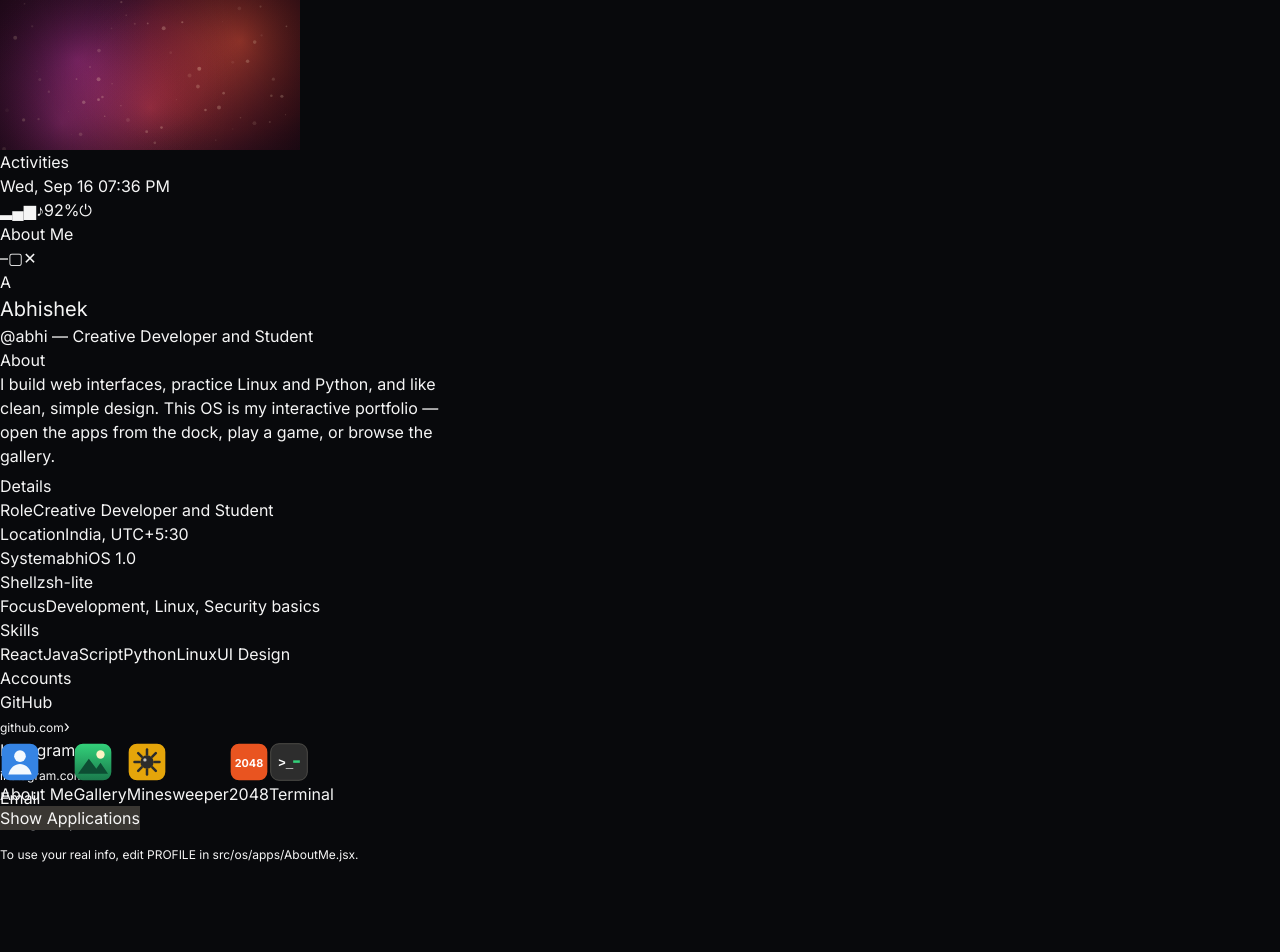
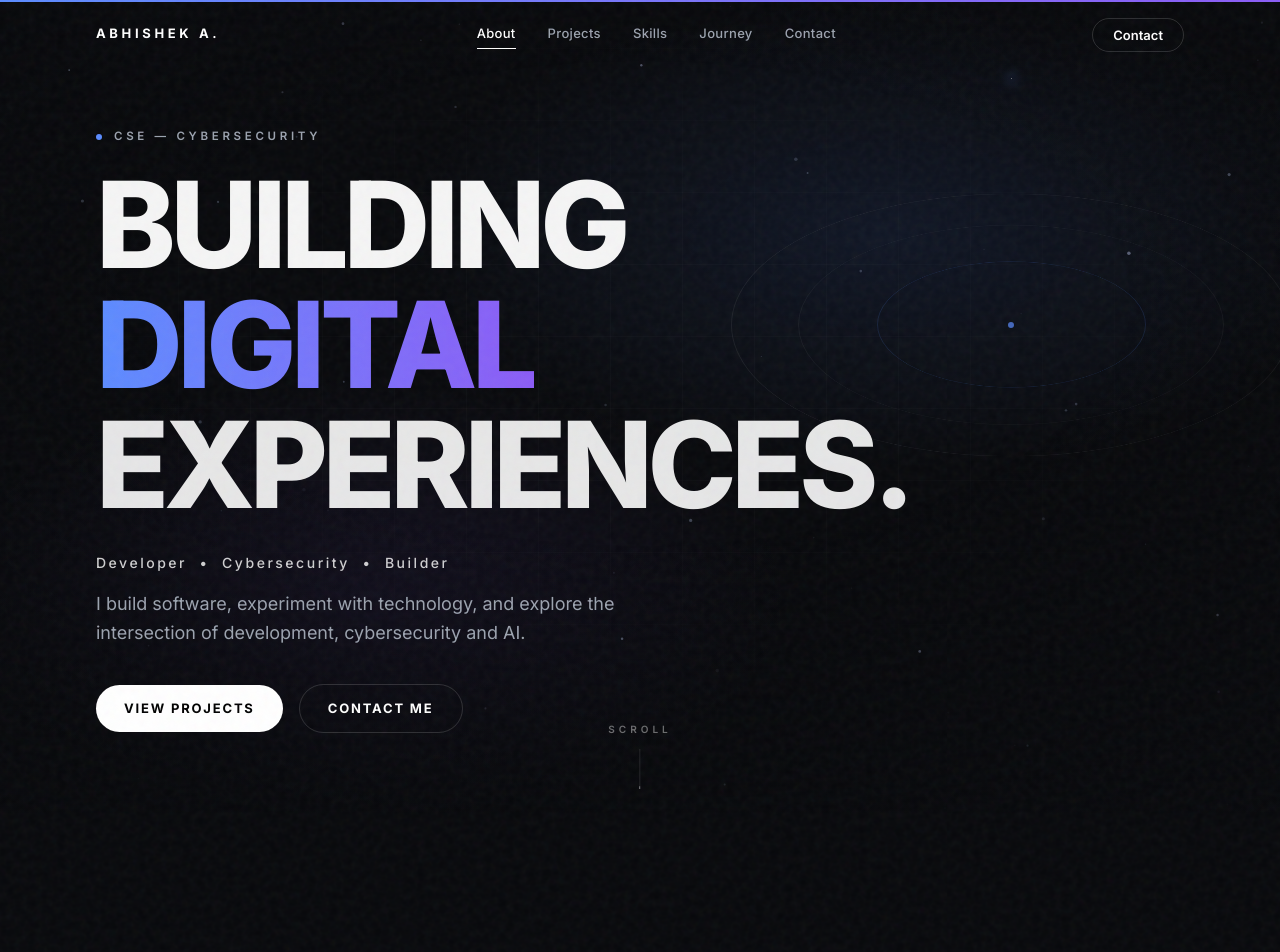
Before and after one commit to mrduhlol/abhishek-a2, a React (Vite) app: page / in a window 1280 px wide. Shown: the top 952 px of the page. Before the commit the page ends 864 px from the top, so only its background shows below. Built offline with nearby package versions, Linux system fonts and the light colour scheme.

Commit message:
feat: wire cinematic portfolio app shell

```diff
--- a/src/App.jsx
+++ b/src/App.jsx
@@ -1,115 +1,48 @@
-import { useCallback, useMemo, useState } from 'react';
-import Wallpaper from './os/Wallpaper.jsx';
-import BootScreen from './os/BootScreen.jsx';
-import Window from './os/Window.jsx';
-import { TopBar, Dock, Launcher } from './os/chrome.jsx';
-import { AboutMe } from './os/apps/AboutMe.jsx';
-import { Gallery } from './os/apps/Gallery.jsx';
-import { Terminal } from './os/apps/Terminal.jsx';
-import { Minesweeper } from './os/apps/Minesweeper.jsx';
-import { Game2048 } from './os/apps/Game2048.jsx';
-
-const APPS = [
-  { id: 'about', title: 'About Me', desc: 'Profile and background', icon: 'A', color: '#3584e4', w: 480, h: 520 },
-  { id: 'gallery', title: 'Gallery', desc: 'Photo collection', icon: 'G', color: '#33d17a', w: 560, h: 480 },
-  { id: 'mines', title: 'Minesweeper', desc: 'Logic game', icon: 'M', color: '#e5a50a', w: 460, h: 560 },
-  { id: 'g2048', title: '2048', desc: 'Number puzzle', icon: '2', color: '#e95420', w: 440, h: 600 },
-  { id: 'terminal', title: 'Terminal', desc: 'Command line', icon: 'T', color: '#2d2d2d', w: 560, h: 400 },
-];
-
-let zid = 10;
-let winSeq = 1;
+import Navbar from "./components/Navbar.jsx";
+import Hero from "./components/Hero.jsx";
+import Statement from "./components/Statement.jsx";
+import About from "./components/About.jsx";
+import Projects from "./components/Projects.jsx";
+import Skills from "./components/Skills.jsx";
+import Journey from "./components/Journey.jsx";
+import Exploring from "./components/Exploring.jsx";
+import GithubActivity from "./components/GithubActivity.jsx";
+import Contact from "./components/Contact.jsx";
+import Footer from "./components/Footer.jsx";
+import ScrollProgress from "./components/ScrollProgress.jsx";
+import { useSmoothScroll } from "./hooks/useSmoothScroll.js";
 
 export default function App() {
-  const [booted, setBooted] = useState(false);
-  const [windows, setWindows] = useState([]);
-  const [activeId, setActiveId] = useState(null);
-  const [launcher, setLauncher] = useState(false);
-  const [query, setQuery] = useState('');
-
-  const openApp = useCallback((appId) => {
-    const app = APPS.find((a) => a.id === appId);
-    if (!app) return false;
-    setLauncher(false); setQuery('');
-    setWindows((prev) => {
-      const existing = prev.find((w) => w.appId === appId);
-      if (existing) {
-        zid += 1;
-        setActiveId(existing.id);
-        return prev.map((w) => (w.id === existing.id ? { ...w, minimized: false, z: zid } : w));
-      }
-      zid += 1;
-      const off = (prev.length % 5) * 34;
-      const vw = Math.min(window.innerWidth, 1200);
-      const ww = Math.min(app.w, vw - 40);
-      const wh = Math.min(app.h, window.innerHeight - 120);
-      const id = winSeq++;
-      const win = {
-        id, appId, title: app.title, icon: app.icon,
-        x: Math.max(110, (vw - ww) / 2 + off), y: Math.max(10, 60 + off),
-        w: ww, h: wh, z: zid, minimized: false, maximized: window.innerWidth < 720,
-      };
-      setActiveId(id);
-      return [...prev, win];
-    });
-    return true;
-  }, []);
-
-  const closeWin = (id) => {
-    setWindows((prev) => prev.filter((w) => w.id !== id));
-    setActiveId((a) => (a === id ? null : a));
-  };
-  const minWin = (id) => setWindows((prev) => prev.map((w) => (w.id === id ? { ...w, minimized: true } : w)));
-  const maxWin = (id) => setWindows((prev) => prev.map((w) => (w.id === id ? { ...w, maximized: !w.maximized } : w)));
-  const focusWin = (id) => {
-    zid += 1;
-    setActiveId(id);
-    setWindows((prev) => prev.map((w) => (w.id === id ? { ...w, z: zid } : w)));
-  };
-  const moveWin = (id, x, y) =>
-    setWindows((prev) => prev.map((w) => (w.id === id ? { ...w, x: Math.max(-w.w + 120, Math.min(x, window.innerWidth - 120)), y: Math.max(0, Math.min(y, window.innerHeight - 120)) } : w)));
-  const resizeWin = (id, w, h) =>
-    setWindows((prev) => prev.map((x) => (x.id === id ? { ...x, w, h } : x)));
-
-  const renderApp = (appId) => {
-    switch (appId) {
-      case 'about': return <AboutMe />;
-      case 'gallery': return <Gallery />;
-      case 'mines': return <Minesweeper />;
-      case 'g2048': return <Game2048 />;
-      case 'terminal': return <Terminal onOpen={openApp} />;
-      default: return null;
-    }
-  };
-
-  const sorted = useMemo(() => [...windows].sort((a, b) => a.z - b.z), [windows]);
-
-  if (!booted) return <BootScreen onDone={() => { setBooted(true); setTimeout(() => openApp('about'), 400); }} />;
+  useSmoothScroll();
 
   return (
-    <div className="os">
-      <Wallpaper />
-      <TopBar onLauncher={() => setLauncher((v) => !v)} />
-      <div className="desktop">
-        {sorted.map((w) => (
-          <Window
-            key={w.id}
-            win={w}
-            active={w.id === activeId}
-            onFocus={() => focusWin(w.id)}
-            onClose={closeWin}
-            onMin={minWin}
-            onMax={maxWin}
-            onMove={moveWin}
-            onResize={resizeWin}
-          >
-            {renderApp(w.appId)}
-          </Window>
-        ))}
-
-        <Dock apps={APPS} windows={windows} activeId={activeId} onOpen={openApp} onLauncher={() => setLauncher((v) => !v)} />
-        {launcher && <Launcher apps={APPS} onOpen={openApp} onClose={() => { setLauncher(false); setQuery(''); }} query={query} setQuery={setQuery} />}
-      </div>
+    <div className="grain relative min-h-screen bg-[#08090C] text-[#F5F5F5]">
+      <a
+        href="#about"
+        className="sr-only focus:not-sr-only focus:absolute focus:left-4 focus:top-4 focus:z-[100] focus:rounded-full focus:bg-white focus:px-5 focus:py-2 focus:text-sm focus:font-semibold focus:text-black"
+      >
+        Skip to content
+      </a>
+      <ScrollProgress />
+      <Navbar />
+      <main>
+        <Hero />
+        <Statement />
+        <div className="mx-auto max-w-6xl px-5 md:px-8" aria-hidden="true">
+          <div className="h-px bg-white/[0.06]" />
+        </div>
+        <About />
+        <Projects />
+        <div className="mx-auto max-w-6xl px-5 md:px-8" aria-hidden="true">
+          <div className="h-px bg-white/[0.06]" />
+        </div>
+        <Skills />
+        <Journey />
+        <Exploring />
+        <GithubActivity />
+        <Contact />
+      </main>
+      <Footer />
     </div>
   );
 }
```
